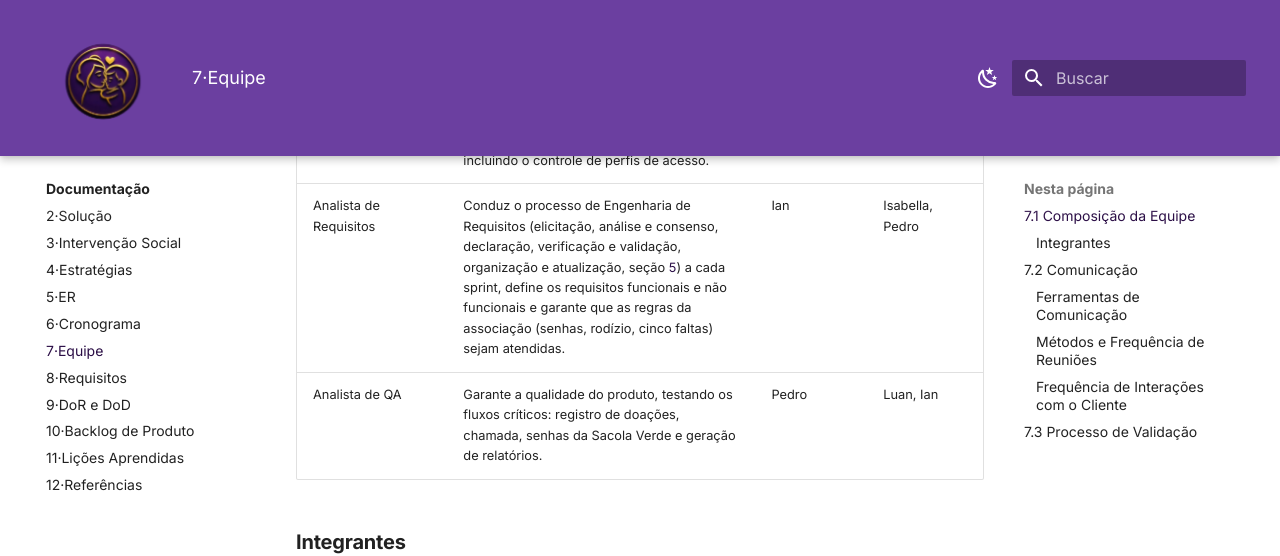
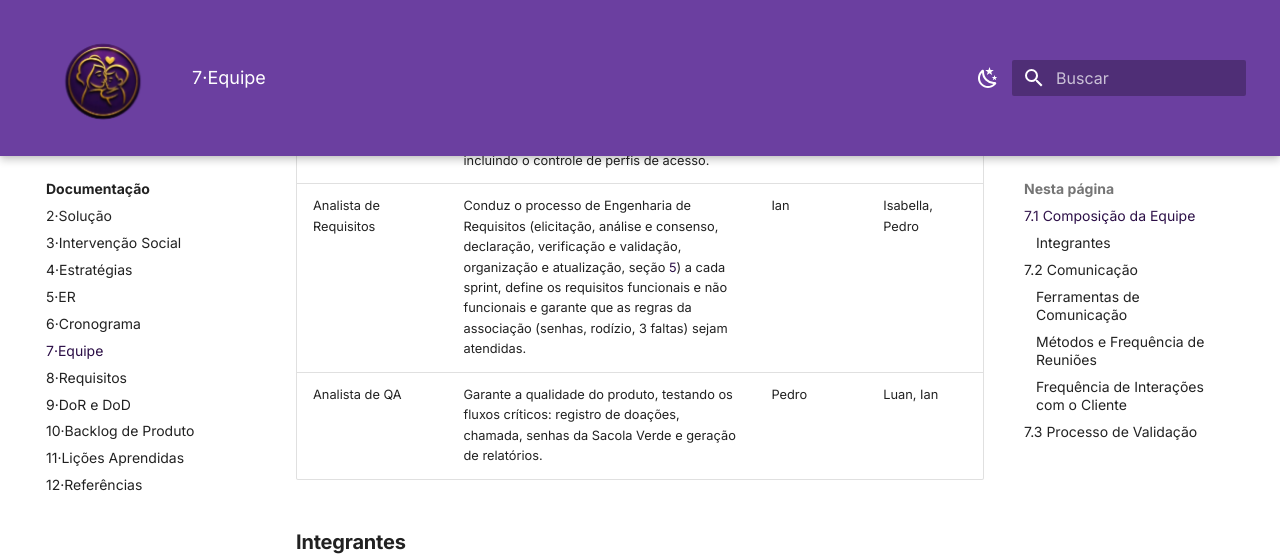
Before and after one commit to mdsreq-fga-unb/REQ-2026.2-T01-MaesGuerreiras, an MkDocs documentation site: the page built from docs/07-interacao/index.md, in a window 1280 px wide and 900 px high, scrolled down 687 px. Shown: the top 556 px of the window. Built offline with MkDocs 1.6.1 and Material for MkDocs 9.7.7, drawn with Linux system fonts in a browser that asks for light colours.

Commit message:
Padronizacao

```diff
--- a/docs/07-interacao/index.md
+++ b/docs/07-interacao/index.md
@@ -13,7 +13,7 @@ A equipe de desenvolvimento será composta por:
 | Gerente de Projeto / Scrum Master | Coordena o projeto, garante a comunicação com a coordenação da associação e controla prazos e entregas das sprints. | Luan | Isabella |
 | Desenvolvedor(a) Front-end | Responsável pela interface do portal e do painel administrativo, em Nuxt.js, com foco na simplicidade exigida pela coordenação. | Isabella | Vitor, Pedro |
 | Desenvolvedor(a) Back-end | Implementa a lógica de negócio, a integração com o Supabase (banco de dados e autenticação) e as server routes em Nuxt.js, incluindo o controle de perfis de acesso. | Luis | Luan, Vitor |
-| Analista de Requisitos | Conduz o processo de Engenharia de Requisitos (elicitação, análise e consenso, declaração, verificação e validação, organização e atualização, seção [5](../05-er/index.md)) a cada sprint, define os requisitos funcionais e não funcionais e garante que as regras da associação (senhas, rodízio, cinco faltas) sejam atendidas. | Ian | Isabella, Pedro |
+| Analista de Requisitos | Conduz o processo de Engenharia de Requisitos (elicitação, análise e consenso, declaração, verificação e validação, organização e atualização, seção [5](../05-er/index.md)) a cada sprint, define os requisitos funcionais e não funcionais e garante que as regras da associação (senhas, rodízio, 3 faltas) sejam atendidas. | Ian | Isabella, Pedro |
 | Analista de QA | Garante a qualidade do produto, testando os fluxos críticos: registro de doações, chamada, senhas da Sacola Verde e geração de relatórios. | Pedro | Luan, Ian |
 
 ### Integrantes
```
Also changed, not shown: docs/01-cenario/index.md (+1 -1 lines), docs/05-er/index.md (+1 -1 lines).
